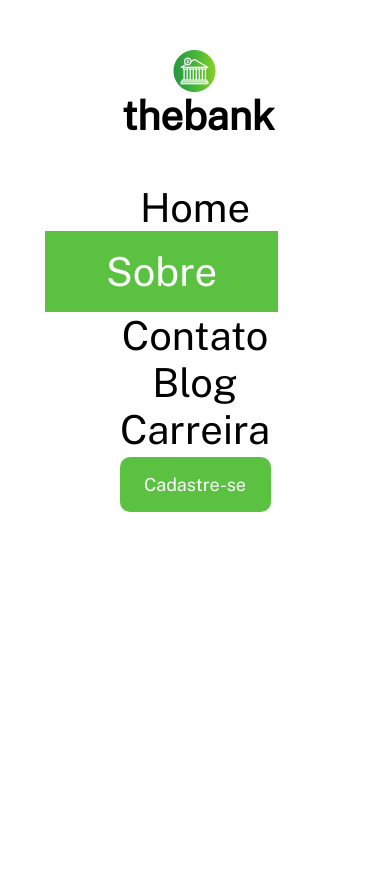
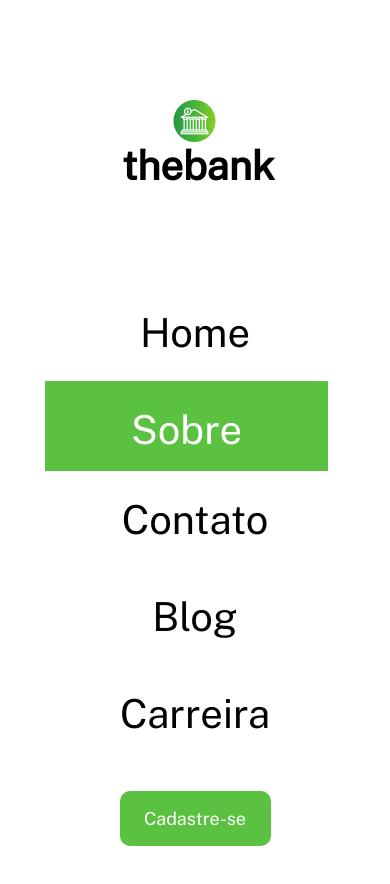
Before and after one commit to Kamila-Caramelo/exercicio-menu-1, a plain HTML site: page index.html in a window 390 px wide. Before the commit the page ends 844 px from the top, so only its background shows below. Drawn offline with nearby package versions, Linux system fonts and the light colour scheme.

Commit message:
alteração na parte responsiva.

```diff
--- a/css/style.css
+++ b/css/style.css
@@ -62,6 +62,7 @@
         width: 100%;
         display: block;
         text-align: center;
+        padding: 50px;
     }
 
     .logo img{
@@ -80,6 +81,8 @@
 
     .menu li{
         margin-left: 0;
+        padding: 25px;
+        align-content: space-around;
     }
 
     .menu a{
@@ -94,9 +97,9 @@
     }
 
     .fundo-menu{
-        height: 81px;
+        display: block;
         width: 233px;
-        justify-content: center;
+        text-align: center;
     }
 
     .button{
```
